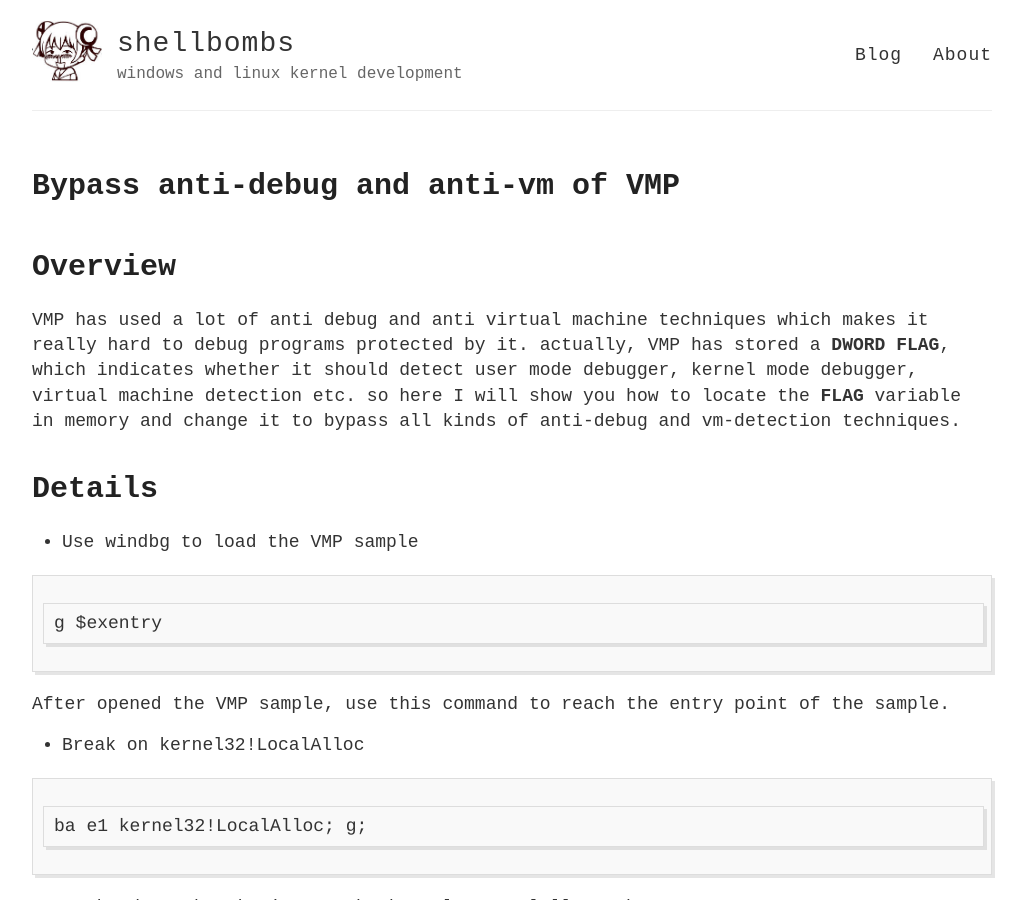
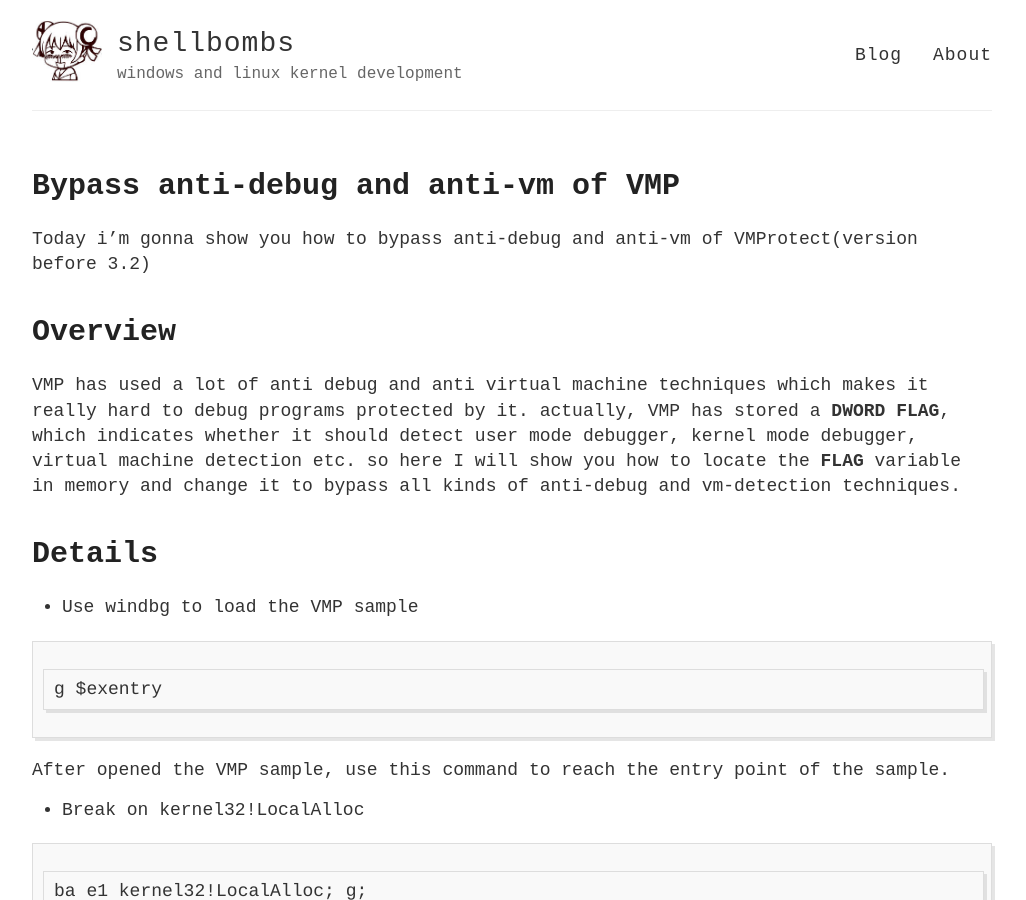
Before and after one commit to shellbombs/shellbombs.github.io, a Jekyll site: the page built from _posts/2019-1-31-bypass-anti-debug-and-anti-virtual-machine-of-VMP.md, in a window 1280 px wide and 900 px high. Shown: the whole window, without its empty margins (128-1154 px from the left). Built offline with Jekyll 4.4.1, drawn with Linux system fonts in a browser that asks for light colours.

Commit message:
add vmprotect version info

```diff
--- a/_posts/2019-1-31-bypass-anti-debug-and-anti-virtual-machine-of-VMP.md
+++ b/_posts/2019-1-31-bypass-anti-debug-and-anti-virtual-machine-of-VMP.md
@@ -3,6 +3,7 @@ layout: post
 title: Bypass anti-debug and anti-vm of VMP
 ---
 
+Today i'm gonna show you how to bypass anti-debug and anti-vm of VMProtect(version before 3.2)
 # Overview
 
 VMP has used a lot of anti debug and anti virtual machine techniques which makes it really hard to debug programs protected by it. actually, VMP has stored a **DWORD FLAG**, which indicates whether it should detect user mode debugger, kernel mode debugger, virtual machine detection etc. so here I will show you how to locate the **FLAG** variable in memory and change it to bypass all kinds of anti-debug and vm-detection techniques.
```
